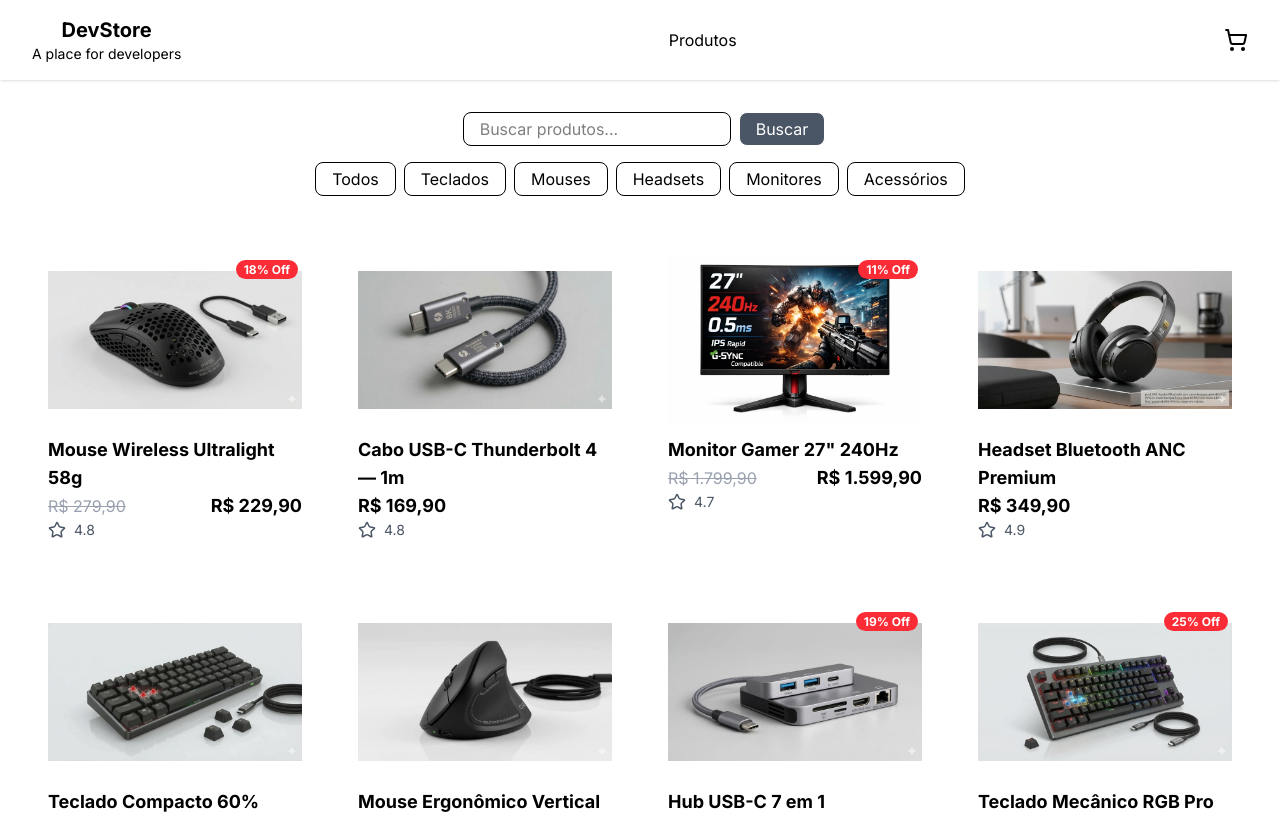
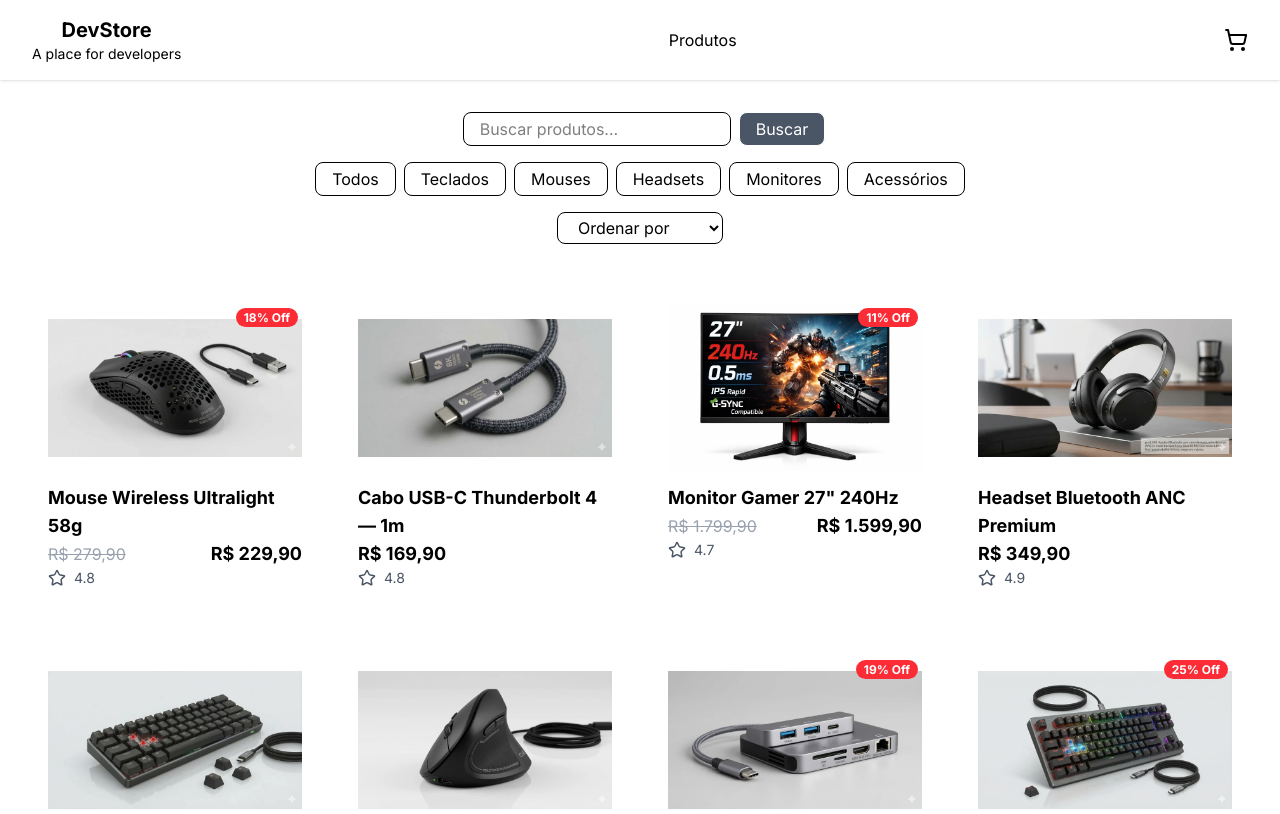
Before and after one commit to felipedev90/dev-store, a Next.js app: page /products in a window 1280 px wide. Shown: the top 814 px of the page. Built offline with nearby package versions, Linux system fonts and the light colour scheme.

Commit message:
feat: add useSearchParams hook at ProductFilter component

```diff
--- a/src/app/products/page.tsx
+++ b/src/app/products/page.tsx
@@ -1,7 +1,7 @@
 import { getFilteredProducts } from "@/lib/products";
 import Container from "@/components/layout/Container";
 import { ProductGrid } from "@/components/product/ProductGrid";
-import ProducFilter from "@/components/product/ProductFilter";
+import ProductFilter from "@/components/product/ProductFilter";
 
 type Props = {
   searchParams: Promise<{
@@ -17,7 +17,7 @@ export default async function ProductsPage({ searchParams }: Props) {
 
   return (
     <Container>
-      <ProducFilter />
+      <ProductFilter />
       <ProductGrid products={products} />
     </Container>
   );
--- a/src/components/product/ProductFilter.tsx
+++ b/src/components/product/ProductFilter.tsx
@@ -1,15 +1,31 @@
 "use client";
 
 import React, { useState } from "react";
-import { useRouter } from "next/navigation";
+import { useRouter, useSearchParams } from "next/navigation";
 
 export default function ProductFilter() {
   const [search, setSearch] = useState("");
   const router = useRouter();
+  const searchParams = useSearchParams();
+
+  function updateFilter(key: string, value: string) {
+    // Cria uma cópia dos params atuais da URLS
+    const params = new URLSearchParams(searchParams.toString());
+
+    // Adiciona ou atualiza o filtro
+    if (value) {
+      params.set(key, value);
+    } else {
+      params.delete(key);
+    }
+
+    // Navega com todos os params
+    router.push(`/products?${params.toString()}`);
+  }
 
   const handleSearch = (e: React.FormEvent<HTMLFormElement>) => {
     e.preventDefault();
-    router.push(`/products?q=${search}`);
+    updateFilter("q", search);
   };
 
   return (
@@ -32,42 +48,53 @@ export default function ProductFilter() {
 
       <div className="flex gap-2">
         <button
-          onClick={() => router.push("/products")}
+          onClick={() => updateFilter("category", "")}
           className="border border-black rounded-lg cursor-pointer px-4 py-1"
         >
           Todos
         </button>
         <button
-          onClick={() => router.push("/products?category=keyboards")}
+          onClick={() => updateFilter("category", "keyboards")}
           className="border border-black rounded-lg cursor-pointer px-4 py-1"
         >
           Teclados
         </button>
         <button
-          onClick={() => router.push("/products?category=mice")}
+          onClick={() => updateFilter("category", "mice")}
           className="border border-black rounded-lg cursor-pointer px-4 py-1"
         >
           Mouses
         </button>
         <button
-          onClick={() => router.push("/products?category=headsets")}
+          onClick={() => updateFilter("category", "headsets")}
           className="border border-black rounded-lg cursor-pointer   px-4 py-1"
         >
           Headsets
         </button>
         <button
-          onClick={() => router.push("/products?category=monitors")}
+          onClick={() => updateFilter("category", "monitors")}
           className="border border-black rounded-lg cursor-pointer  px-4 py-1"
         >
           Monitores
         </button>
         <button
-          onClick={() => router.push("/products?category=accessories")}
+          onClick={() => updateFilter("category", "accessories")}
           className="border border-black rounded-lg cursor-pointer   px-4 py-1"
         >
           Acessórios
         </button>
       </div>
+
+      <select
+        onChange={(e) => updateFilter("sort", e.target.value)}
+        className="border border-black rounded-lg cursor-pointer px-4 py-1"
+      >
+        <option value="">Ordenar por</option>
+        <option value="recent">Mais recentes</option>
+        <option value="price-asc">Menor preço</option>
+        <option value="price-desc">Maior preço</option>
+        <option value="rating">Mais avaliados</option>
+      </select>
     </div>
   );
 }
```
